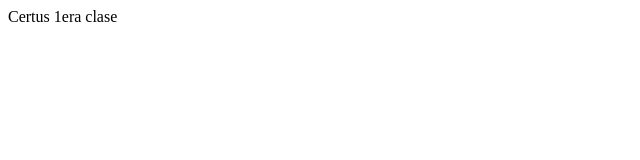
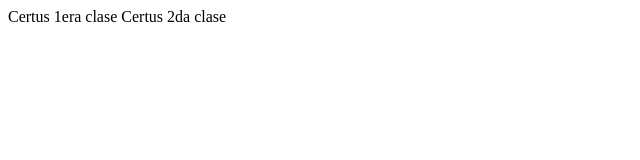
Before and after one commit to enriquemo150697/project.github.io, a plain HTML site: page index.html in a window 1280 px wide. Shown: the whole page, without its empty margins (0-640 px from the left). Drawn offline with Linux system fonts and the light colour scheme.

Commit message:
Cambio 2

```diff
--- a/index.html
+++ b/index.html
@@ -7,5 +7,6 @@
 </head>
 <body>
     Certus 1era clase
+    Certus 2da clase
 </body>
 </html>
```
